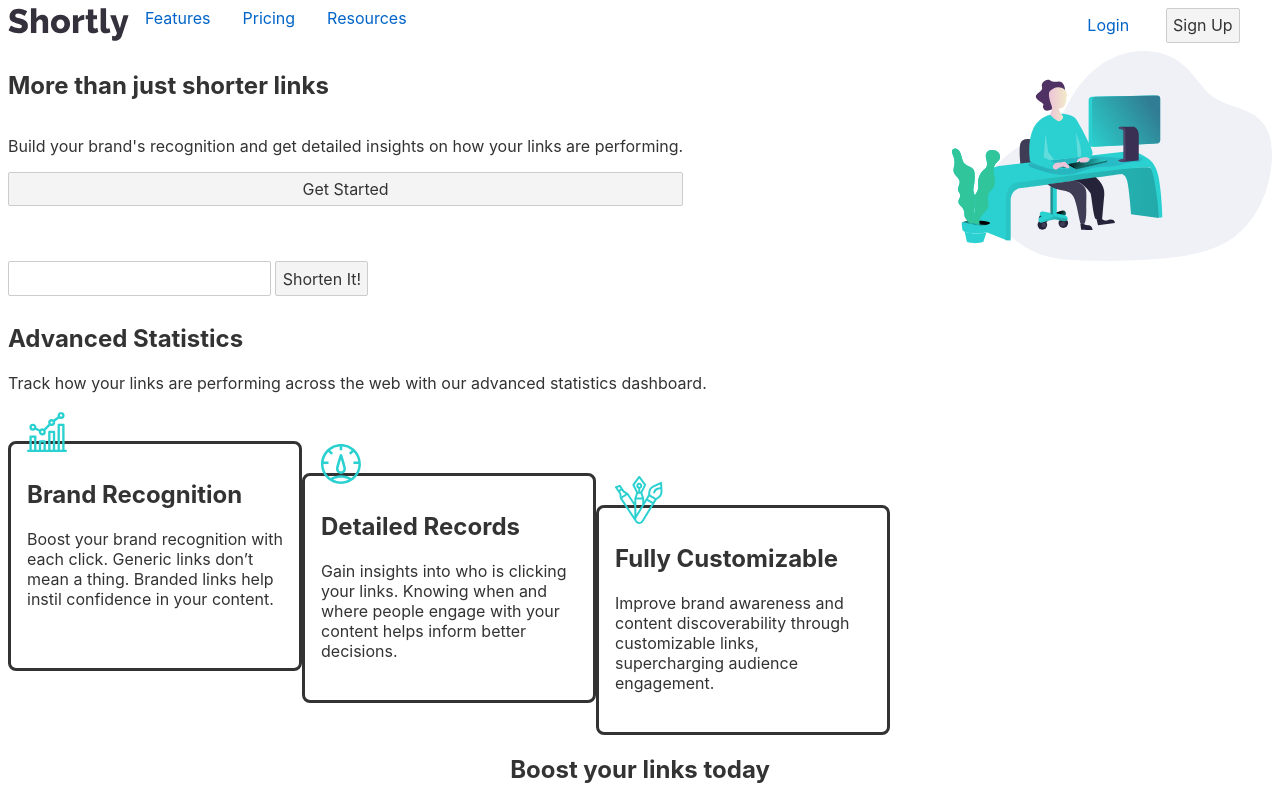
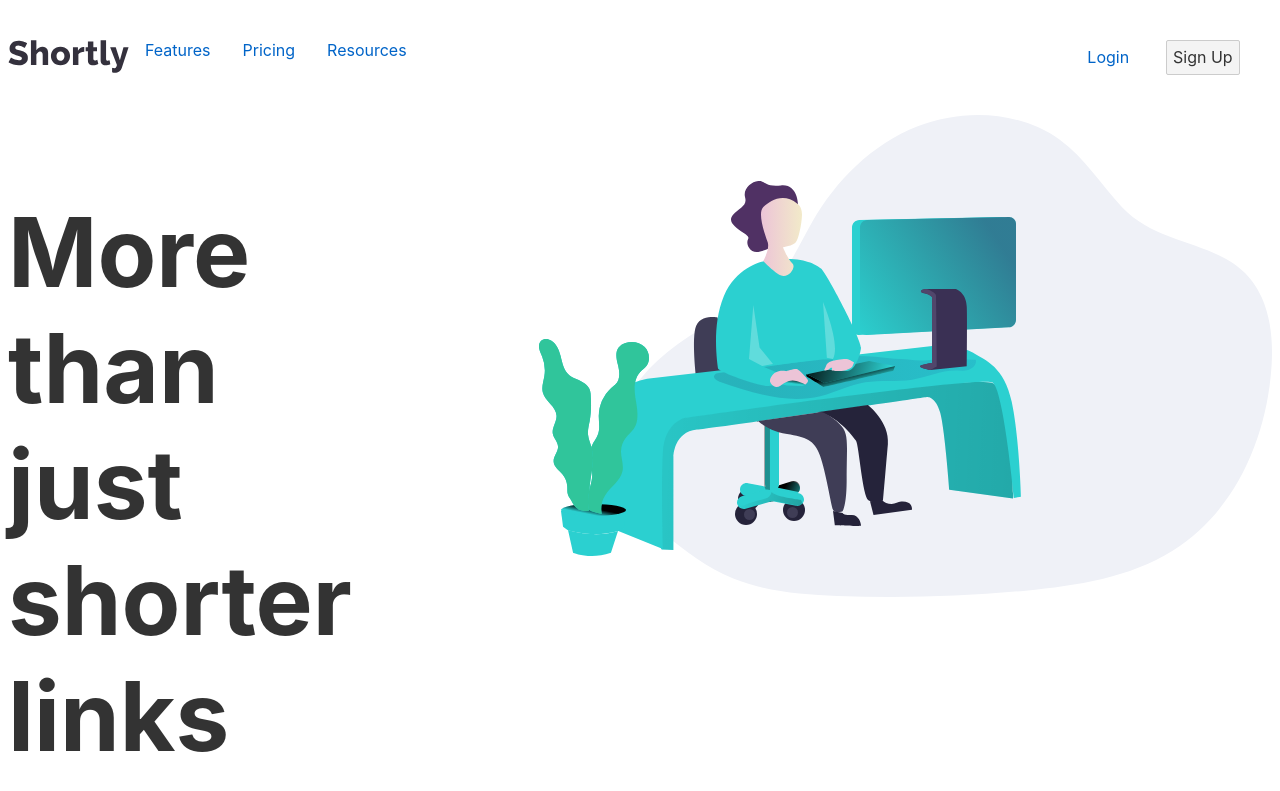
Before and after one commit to roc2246/urlShortening_frontEndMentor, a Svelte app: page / in a window 1280 px wide. Shown: the top 791 px of the page. Built offline with nearby package versions, Linux system fonts and the light colour scheme.

Commit message:
Progress on basic UI 9-26

```diff
--- a/src/App.svelte
+++ b/src/App.svelte
@@ -17,4 +17,9 @@
 </main>
 
 <style>
+  main{
+    max-width: 98rem;
+    margin-left: auto;
+    margin-right: auto;
+  }
 </style>
--- /dev/null
+++ b/src/scss/global.scss
@@ -0,0 +1 @@
+@import 'typography';
--- /dev/null
+++ b/src/scss/typography.scss
@@ -0,0 +1,4 @@
+.heading-primary{
+    margin-bottom: 0;
+    font-size: 6rem;
+}
--- a/src/sections/Hero.svelte
+++ b/src/sections/Hero.svelte
@@ -11,22 +11,29 @@
     </p>
     <Button>Get Started</Button>
   </div>
-
-    <img class="hero__image" src="images/illustration-working.svg" alt="" />
+<div class="hero__image">
+  <img  src="images/illustration-working.svg" alt="" />
+</div>
 </section>
 
 <style lang="scss">
+  @import '../scss/global';
   .hero{
     display: flex;
     flex-direction: row;
-    justify-content: space-between;
+    margin-top: 2rem;
     &__text-box{
       display: flex;
       flex-direction: column;
+      max-width: 50rem;
     }
-    &__image{
-      max-width: 20rem;
-      height: auto;
+    &__image {
+      margin-left: 10rem;
+      // overflow-x: hidden;
+      &> img{
+        max-width: 50rem;
+        height: auto;
+      }
     }
   }
 </style>
--- a/src/sections/Navigation.svelte
+++ b/src/sections/Navigation.svelte
@@ -29,6 +29,7 @@
 
   .nav {
     &--desktop {
+      margin-top: 2rem;
       @include flexRow();
     }
     &__main {
```
Also changed, not shown: src/global.scss (deleted).
